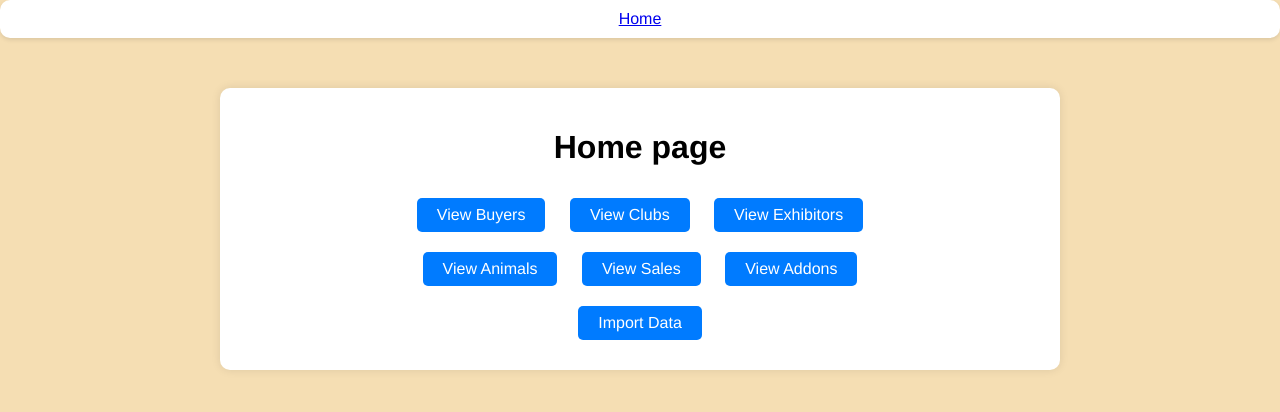
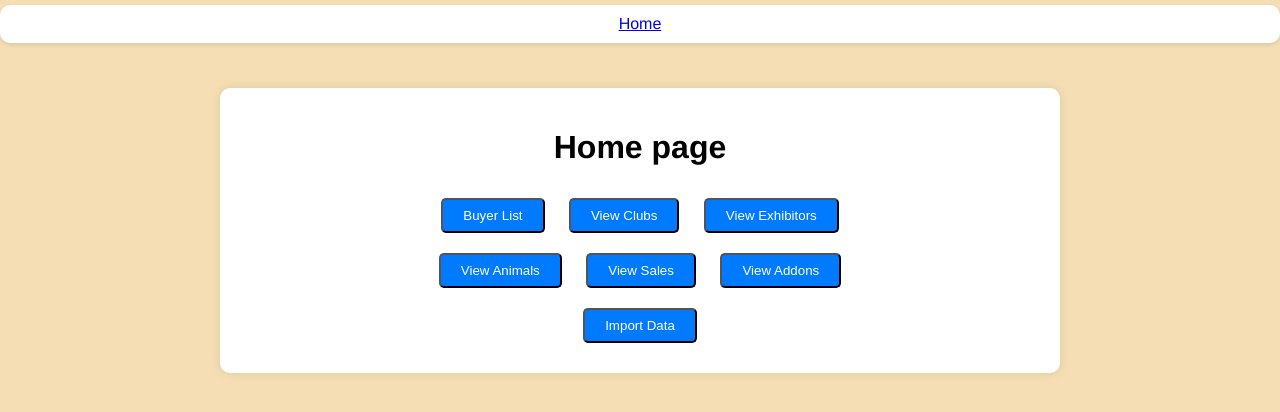
Before and after one commit to nicknspringer/AuctionCommityTracker, a Flask app: page / in a window 1280 px wide. Shown: the top 412 px of the page. Run offline with Flask 3, Linux system fonts and the light colour scheme.

Commit message:
Drop down button for buyer

```diff
--- a/static/styles.css
+++ b/static/styles.css
@@ -12,6 +12,8 @@ body {
   border-radius: 10px;
   box-shadow: 0 2px 4px rgba(0, 0, 0, 0.1);
   text-align: center;
+  position: sticky;
+  top: 5px;
 }
 
 .content {
@@ -43,18 +45,40 @@ body {
 .content table tr:nth-child(even) {
   background-color: #f9f9f9;
 }
-.content a {
+.content button {
   display: inline-block;
   margin: 10px;
+  color: #fff;
+  text-decoration: none;
   padding: 8px 20px;
   background-color: #007bff;
-  color: #FFF;
-  text-decoration: none;
   border-radius: 5px;
   transition: background-color 0.3s;
 }
-.content a:hover {
+.content button:hover {
   background-color: rgb(0, 98.4, 204);
+}
+.content button a {
+  color: #fff;
+  text-decoration: none;
+}
+.content a {
+  color: #00f;
+  text-decoration: none;
+}
+.content .dropdown {
+  position: relative;
+  display: inline-block;
+  max-width: 130;
+}
+.content .dropdown-content {
+  display: none;
+  position: absolute;
+  background-color: #fafafa;
+  box-shadow: 0px 8px 16px 0px rgba(0, 0, 0, 0.2);
+}
+.content .dropdown:hover .dropdown-content {
+  display: block;
 }
 .content input[type=text] {
   padding: 8px;
--- a/static/styles.scss
+++ b/static/styles.scss
@@ -2,6 +2,7 @@
 $background-color: wheat;
 $foreground-color: #fff;
 $primary-color: #007bff;
+$primary-link-color: #00f;
 $primary-color-hover: darken($primary-color, 10%);
 $title-color: #333;
 $table-header-color: #666;
@@ -22,6 +23,8 @@ body
     border-radius: 10px;
     box-shadow: 0 2px 4px rgba(0, 0, 0, 0.1);
     text-align: center;
+    position:sticky;
+    top:5px;
 }
 
 
@@ -65,13 +68,13 @@ body
         }
     }
 
-    a {
-        display: inline-block;
+button {
+        display:inline-block;
         margin: 10px;
+        color: #fff;
+        text-decoration: none;
         padding: 8px 20px;
         background-color: $primary-color;
-        color: #FFF;
-        text-decoration: none;
         border-radius: 5px;
         transition: background-color 0.3s;
 
@@ -79,6 +82,33 @@ body
         {
             background-color: $primary-color-hover;
         }
+
+        a {
+            color: #fff;
+            text-decoration: none;
+        }
+    }
+
+    a {
+        color: $primary-link-color;
+        text-decoration: none;
+    }
+
+    .dropdown{
+        position:relative;
+        display:inline-block;
+        max-width: 130;
+    }
+
+    .dropdown-content{
+        display: none;
+        position: absolute;
+        background-color: #fafafa;
+        box-shadow: 0px 8px 16px 0px rgba(0,0,0,0.2);
+    }
+
+    .dropdown:hover .dropdown-content{
+        display:block;
     }
 
     input[type="text"]
--- a/templates/index.html
+++ b/templates/index.html
@@ -7,13 +7,36 @@
 
 {% block body %}
     <h1>Home page</h1>
+    <div class="dropdown">
+        <button>Buyer List</button>
+        <div class="dropdown-content">
+            <button>
                 <a href="/buyerList">View Buyers</a>
+            </button>
+            <br>
+            <button>
+                <a href="/buyerList">View Sale Buyers</a>
+            </button>
+        </div>
+    </div>
+    <button>
         <a href="/clubList">View Clubs</a>
+    </button>
+    <button>
         <a href="/exhibitorList">View Exhibitors</a>
+    </button>
     <br>
+    <button>
         <a href="/animalList">View Animals</a>
+    </button>
+    <button>
         <a href="/saleList">View Sales</a>
+    </button>
+    <button>
         <a href="/addonList">View Addons</a>
+    </button>
     <br>
+    <button>
         <a href = "/importData">Import Data</a>
+    </button>
 {% endblock %}
```
Also changed, not shown: 1 other file. Lines whose indentation alone changed are shown as unchanged.
